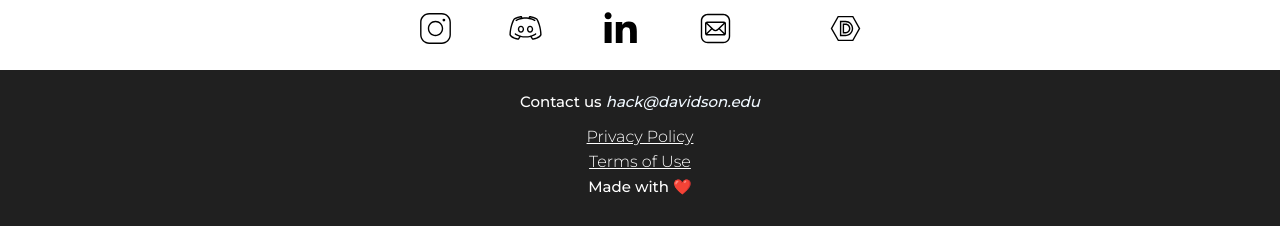
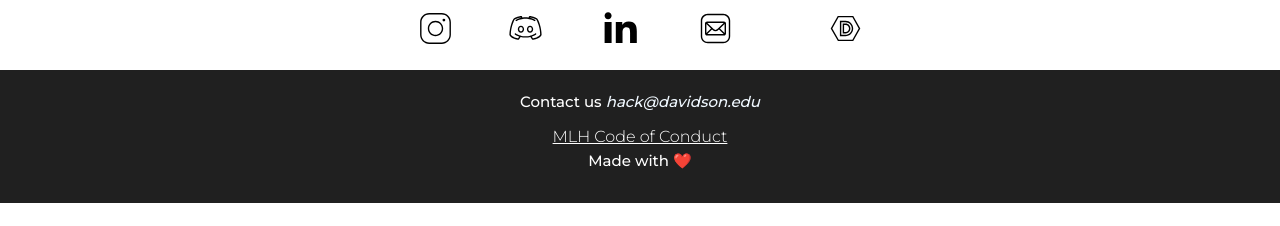
Before and after one commit to Abusayid693/Hackathon-website-template, a React (Create React App) app: page / in a window 1280 px wide. Shown: the part 4442-4668 px from the top of the page. After the commit the page ends 4645 px from the top, so only its background shows below. Built offline with nearby package versions, Linux system fonts and the light colour scheme.

Commit message:
mlh checklist

```diff
--- a/src/Module/General.tsx
+++ b/src/Module/General.tsx
@@ -62,11 +62,7 @@ const MIDDLE_SECTION = {
 };
 
 const FOOTER = {
-  Privacy_policy: {
-    required: true,
-    src: ''
-  },
-  Terms_of_use: {
+  Code_of_conduct: {
     required: true,
     src: ''
   }
--- a/src/components/Footer/index.jsx
+++ b/src/components/Footer/index.jsx
@@ -1,13 +1,10 @@
 import {useEffect, useState} from 'react';
-import {FOOTER, SOCIALS, TOP_SECTION} from '../../Module/General';
-import {Btn} from '../Landing/index.jsx';
+import {FOOTER, SOCIALS} from '../../Module/General';
 import DevPost from './assets/icons8-dev-post.svg';
 import Dis from './assets/icons8-discord.svg';
 import Insta from './assets/icons8-instagram.svg';
 import Linked from './assets/icons8-linkedin-2.svg';
 import Mail from './assets/icons8-mail.svg';
-import PrivacyPolicy from './assets/Privacy policy.pdf';
-import TermsOfUse from './assets/Terms of use.pdf';
 //------------------------------------------------------------------
 import './style.scss';
 
@@ -68,24 +65,14 @@ const Footer = () => {
             </a>{' '}
           </p>
 
-          {FOOTER.Privacy_policy.required && (
+          {FOOTER.Code_of_conduct.required && (
             <a
-              href={PrivacyPolicy}
+              href="https://static.mlh.io/docs/mlh-code-of-conduct.pdf"
               download
               target="blank"
               className="privacy-policy"
             >
-              <p>Privacy Policy</p>
-            </a>
-          )}
-          {FOOTER.Terms_of_use.required && (
-            <a
-              href={TermsOfUse}
-              download
-              target="blank"
-              className="privacy-policy"
-            >
-              <p>Terms of Use</p>
+              <p>MLH Code of Conduct</p>
             </a>
           )}
           <p>Made with ❤️</p>
```
